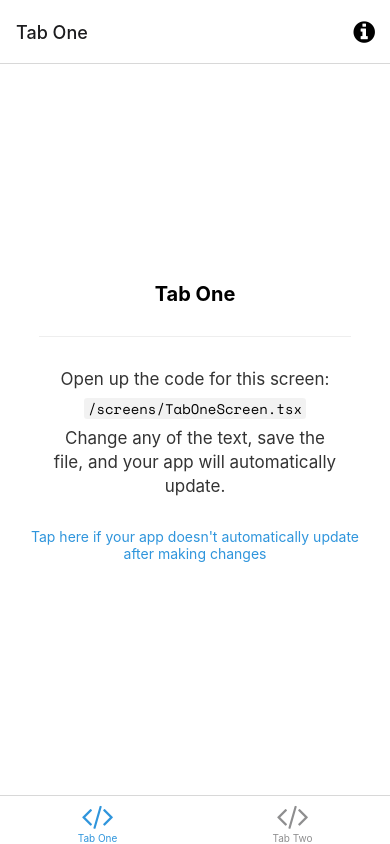
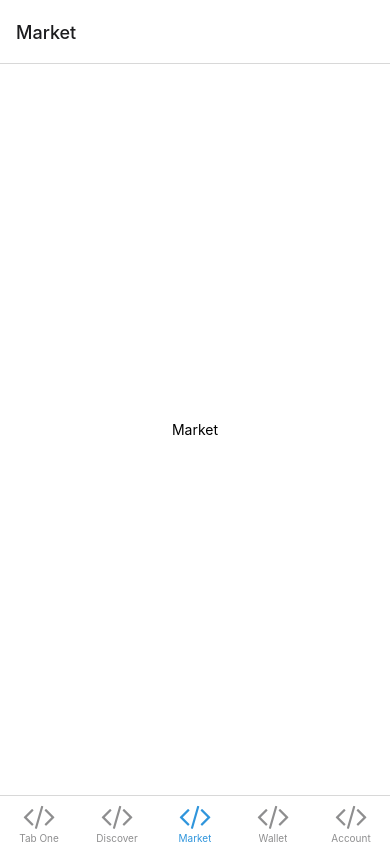
Before and after one commit to mustafamilyas/Market-Tracker-Mobile, a React Native app: screen /Market in a window 390 px wide. Built offline with nearby package versions, Linux system fonts and the light colour scheme; what expo-linking would draw is missing.

Commit message:
feat: set up bottom navigation

```diff
--- a/navigation/LinkingConfiguration.ts
+++ b/navigation/LinkingConfiguration.ts
@@ -15,14 +15,29 @@ const linking: LinkingOptions<RootStackParamList> = {
     screens: {
       Root: {
         screens: {
-          TabOne: {
+          Home: {
             screens: {
-              TabOneScreen: 'one',
+              TabHomeScreen: 'one',
             },
           },
-          TabTwo: {
+          Discover: {
             screens: {
-              TabTwoScreen: 'two',
+              TabDiscoverScreen: 'two',
+            },
+          },
+          Market: {
+            screens: {
+              TabMarketScreen: 'three',
+            },
+          },
+          Wallet: {
+            screens: {
+              TabWalletScreen: 'four',
+            },
+          },
+          Account: {
+            screens: {
+              TabAccountScreen: 'two',
             },
           },
         },
--- a/navigation/index.tsx
+++ b/navigation/index.tsx
@@ -14,10 +14,13 @@ import Colors from '../constants/Colors';
 import useColorScheme from '../hooks/useColorScheme';
 import ModalScreen from '../screens/ModalScreen';
 import NotFoundScreen from '../screens/NotFoundScreen';
-import TabOneScreen from '../screens/TabOneScreen';
-import TabTwoScreen from '../screens/TabTwoScreen';
+import TabHomeScreen from '../screens/TabHomeScreen';
+import TabDiscoverScreen from '../screens/TabDiscoverScreen';
 import { RootStackParamList, RootTabParamList, RootTabScreenProps } from '../types';
 import LinkingConfiguration from './LinkingConfiguration';
+import TabMarketScreen from '../screens/TabMarketScreen';
+import TabWalletScreen from '../screens/TabWalletScreen';
+import TabAccountScreen from '../screens/TabAccountScreen';
 
 export default function Navigation({ colorScheme }: { colorScheme: ColorSchemeName }) {
   return (
@@ -58,14 +61,14 @@ function BottomTabNavigator() {
 
   return (
     <BottomTab.Navigator
-      initialRouteName="TabOne"
+      initialRouteName="Home"
       screenOptions={{
         tabBarActiveTintColor: Colors[colorScheme].tint,
       }}>
       <BottomTab.Screen
-        name="TabOne"
-        component={TabOneScreen}
-        options={({ navigation }: RootTabScreenProps<'TabOne'>) => ({
+        name="Home"
+        component={TabHomeScreen}
+        options={({ navigation }: RootTabScreenProps<'Home'>) => ({
           title: 'Tab One',
           tabBarIcon: ({ color }) => <TabBarIcon name="code" color={color} />,
           headerRight: () => (
@@ -85,10 +88,34 @@ function BottomTabNavigator() {
         })}
       />
       <BottomTab.Screen
-        name="TabTwo"
-        component={TabTwoScreen}
+        name="Discover"
+        component={TabDiscoverScreen}
         options={{
-          title: 'Tab Two',
+          title: 'Discover',
+          tabBarIcon: ({ color }) => <TabBarIcon name="code" color={color} />,
+        }}
+      />
+      <BottomTab.Screen
+        name="Market"
+        component={TabMarketScreen}
+        options={{
+          title: 'Market',
+          tabBarIcon: ({ color }) => <TabBarIcon name="code" color={color} />,
+        }}
+      />
+      <BottomTab.Screen
+        name="Wallet"
+        component={TabWalletScreen}
+        options={{
+          title: 'Wallet',
+          tabBarIcon: ({ color }) => <TabBarIcon name="code" color={color} />,
+        }}
+      />
+      <BottomTab.Screen
+        name="Account"
+        component={TabAccountScreen}
+        options={{
+          title: 'Account',
           tabBarIcon: ({ color }) => <TabBarIcon name="code" color={color} />,
         }}
       />
--- /dev/null
+++ b/screens/TabAccountScreen.tsx
@@ -0,0 +1,25 @@
+import { Image, StyleSheet } from 'react-native';
+
+import EditScreenInfo from '../components/EditScreenInfo';
+import { Text, View } from '../components/Themed';
+
+export default function TabDiscoverScreen() {
+  return (
+    <View style={styles.container}>
+      <View style={styles.header}>
+        <Text>Account</Text>
+      </View>
+    </View>
+  );
+}
+
+const styles = StyleSheet.create({
+  container: {
+    flex: 1,
+    alignItems: 'center',
+    justifyContent: 'center',
+  },
+  header: {
+
+  }
+});
--- /dev/null
+++ b/screens/TabDiscoverScreen.tsx
@@ -0,0 +1,25 @@
+import { Image, StyleSheet } from 'react-native';
+
+import EditScreenInfo from '../components/EditScreenInfo';
+import { Text, View } from '../components/Themed';
+
+export default function TabDiscoverScreen() {
+  return (
+    <View style={styles.container}>
+      <View style={styles.header}>
+        <Text>Discover</Text>
+      </View>
+    </View>
+  );
+}
+
+const styles = StyleSheet.create({
+  container: {
+    flex: 1,
+    alignItems: 'center',
+    justifyContent: 'center',
+  },
+  header: {
+
+  }
+});
--- a/screens/TabTwoScreen.tsx
+++ b/screens/TabHomeScreen.tsx
@@ -2,13 +2,14 @@ import { StyleSheet } from 'react-native';
 
 import EditScreenInfo from '../components/EditScreenInfo';
 import { Text, View } from '../components/Themed';
+import { RootTabScreenProps } from '../types';
 
-export default function TabTwoScreen() {
+export default function TabHomeScreen({ navigation }: RootTabScreenProps<'Home'>) {
   return (
     <View style={styles.container}>
-      <Text style={styles.title}>Tab Two</Text>
+      <Text style={styles.title}>Tab One</Text>
       <View style={styles.separator} lightColor="#eee" darkColor="rgba(255,255,255,0.1)" />
-      <EditScreenInfo path="/screens/TabTwoScreen.tsx" />
+      <EditScreenInfo path="/screens/TabHomeScreen.tsx" />
     </View>
   );
 }
--- /dev/null
+++ b/screens/TabMarketScreen.tsx
@@ -0,0 +1,25 @@
+import { Image, StyleSheet } from 'react-native';
+
+import EditScreenInfo from '../components/EditScreenInfo';
+import { Text, View } from '../components/Themed';
+
+export default function TabDiscoverScreen() {
+  return (
+    <View style={styles.container}>
+      <View style={styles.header}>
+        <Text>Market</Text>
+      </View>
+    </View>
+  );
+}
+
+const styles = StyleSheet.create({
+  container: {
+    flex: 1,
+    alignItems: 'center',
+    justifyContent: 'center',
+  },
+  header: {
+
+  }
+});
--- a/screens/TabOneScreen.tsx
+++ /dev/null
@@ -1,32 +0,0 @@
-import { StyleSheet } from 'react-native';
-
-import EditScreenInfo from '../components/EditScreenInfo';
-import { Text, View } from '../components/Themed';
-import { RootTabScreenProps } from '../types';
-
-export default function TabOneScreen({ navigation }: RootTabScreenProps<'TabOne'>) {
-  return (
-    <View style={styles.container}>
-      <Text style={styles.title}>Tab One</Text>
-      <View style={styles.separator} lightColor="#eee" darkColor="rgba(255,255,255,0.1)" />
-      <EditScreenInfo path="/screens/TabOneScreen.tsx" />
-    </View>
-  );
-}
-
-const styles = StyleSheet.create({
-  container: {
-    flex: 1,
-    alignItems: 'center',
-    justifyContent: 'center',
-  },
-  title: {
-    fontSize: 20,
-    fontWeight: 'bold',
-  },
-  separator: {
-    marginVertical: 30,
-    height: 1,
-    width: '80%',
-  },
-});
--- /dev/null
+++ b/screens/TabWalletScreen.tsx
@@ -0,0 +1,25 @@
+import { Image, StyleSheet } from 'react-native';
+
+import EditScreenInfo from '../components/EditScreenInfo';
+import { Text, View } from '../components/Themed';
+
+export default function TabDiscoverScreen() {
+  return (
+    <View style={styles.container}>
+      <View style={styles.header}>
+        <Text>Wallet</Text>
+      </View>
+    </View>
+  );
+}
+
+const styles = StyleSheet.create({
+  container: {
+    flex: 1,
+    alignItems: 'center',
+    justifyContent: 'center',
+  },
+  header: {
+
+  }
+});
```
Also changed, not shown: types.tsx (+5 -2 lines).
